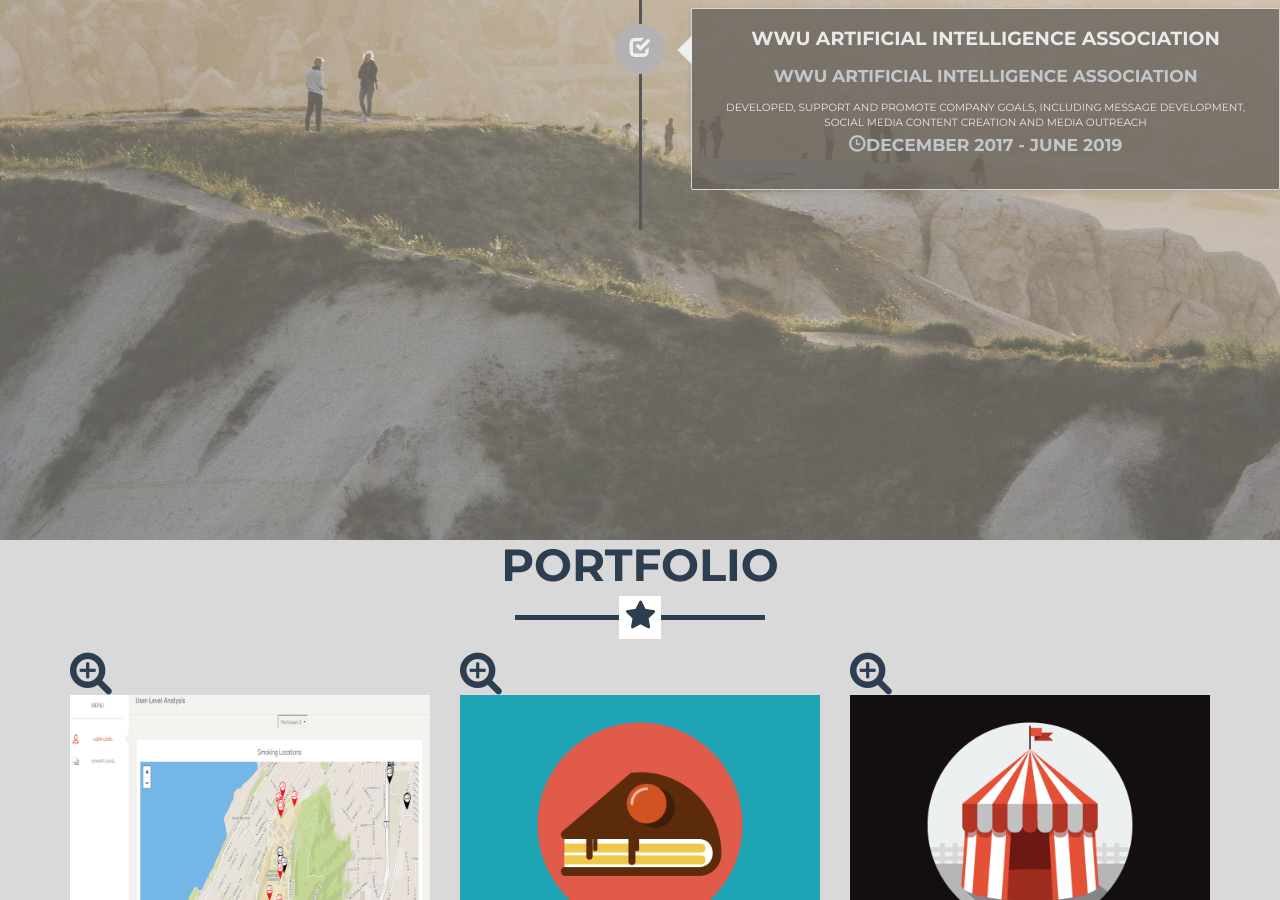
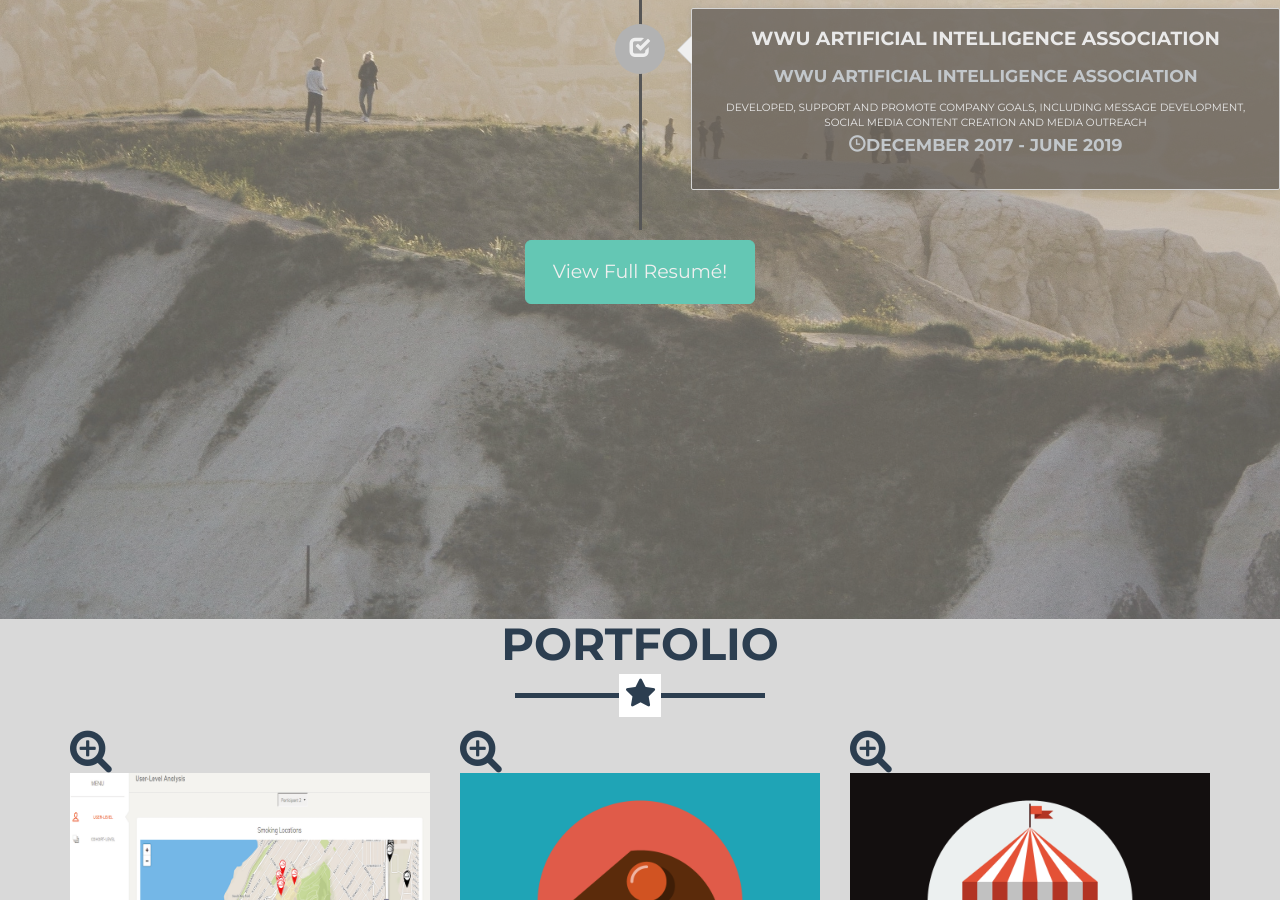
Before and after one commit to wulianp/wulianp.github.io, a Jekyll site: the page built from index.html, in a window 1280 px wide and 900 px high, scrolled down 2741 px. Built offline with Jekyll 4.4.1, drawn with Linux system fonts in a browser that asks for light colours; nearby versions of some CDN libraries; library files that are not in the unit come from our copies.

Commit message:
added view resume button with no link

```diff
--- a/_includes/timeline.html
+++ b/_includes/timeline.html
@@ -62,6 +62,11 @@
                     </div>
                     </li>
             </ul>
+        <div class="row">
+                <div class="form-group col-xs-12">
+                    <button type="submit" class="btn btn-success btn-lg">View Full Resumé!</button>
+                </div>
+            </div>
         </div>
                 <!-- Ending TimeLine -->
 </section>
```
